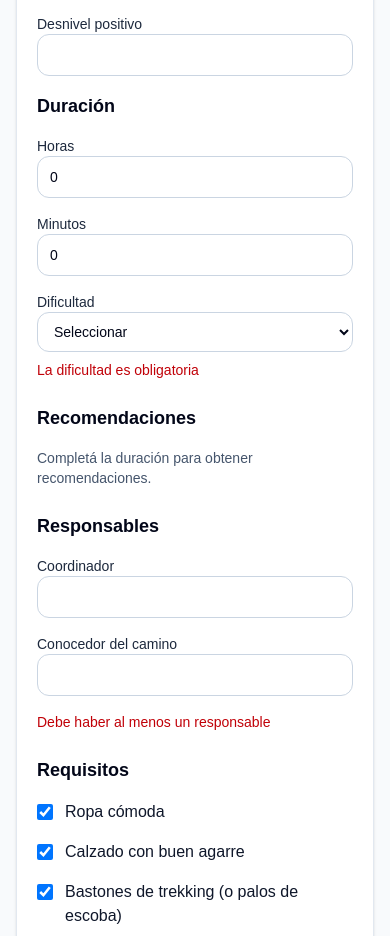
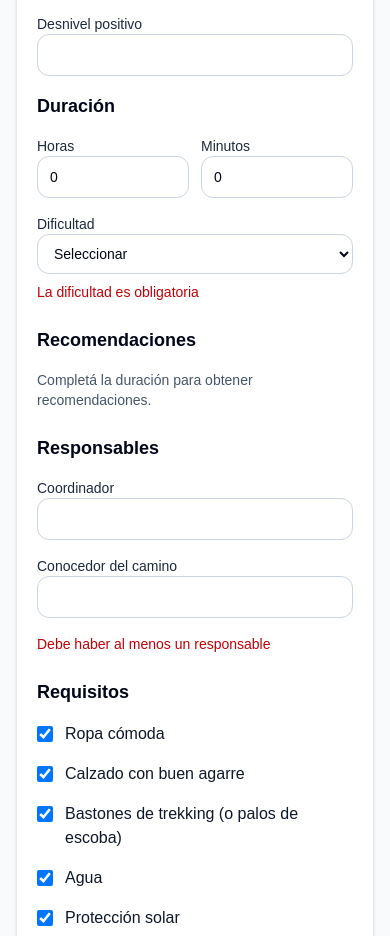
Before and after one commit to m415x/trekking-outing-message-generator, a Next.js app: page / in a window 390 px wide. Shown: the part 1680-2616 px from the top of the page. Built offline with nearby package versions, Linux system fonts and the light colour scheme.

Commit message:
fix(TOMG-37): group duration controls responsively

```diff
--- a/components/outing-editor.tsx
+++ b/components/outing-editor.tsx
@@ -561,6 +561,7 @@ export function OutingEditor({
           </label>
           <fieldset className="space-y-4">
             <legend className="text-lg font-semibold text-slate-950">Duración</legend>
+            <div className="grid grid-cols-2 gap-3">
             <label className="block space-y-2 text-sm font-medium text-slate-800">
               Horas
               <input
@@ -592,6 +593,7 @@ export function OutingEditor({
                 }}
               />
             </label>
+            </div>
           </fieldset>
 
           <label className="block space-y-2 text-sm font-medium text-slate-800">
```
